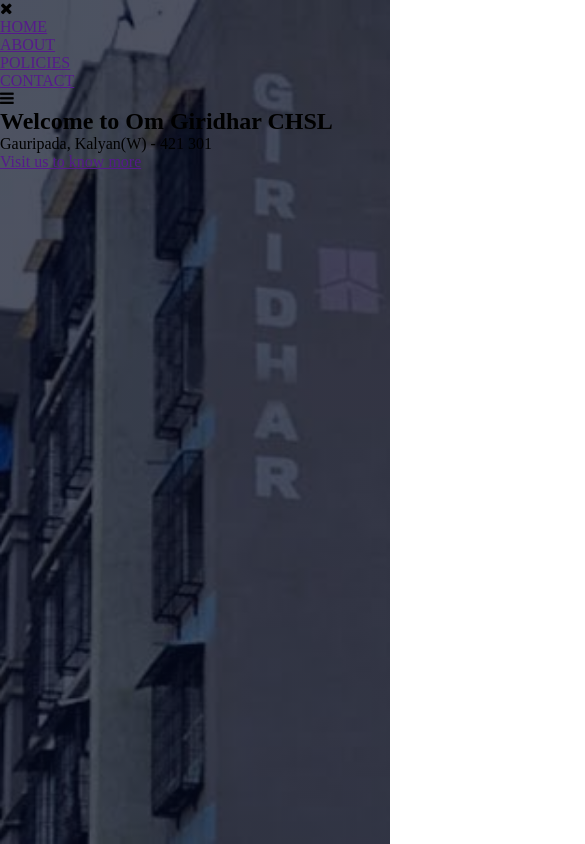
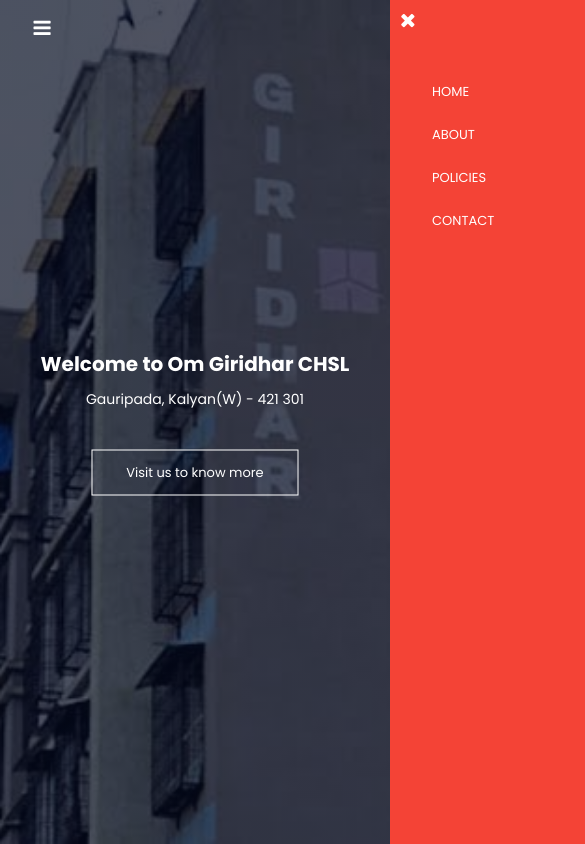
Before and after one commit to omgiridharchsl/site, a plain HTML site: page index.html in a window 390 px wide. Shown: the whole page, 585 px wide, since content can reach past the window. Drawn offline with Linux system fonts and the light colour scheme.

Commit message:
commit#9

```diff
--- a/style.css
+++ b/style.css
@@ -1,6 +1,7 @@
 *{
     margin: 0;
     padding: 0;
+    font-family: 'Poppins', sans-serif;
 }
 
 .header{
@@ -11,3 +12,116 @@
     background-size: cover;
     position: relative;
 }
+
+nav{
+    display: flex;
+    padding: 2% 6%;
+    justify-content: space-between;
+    align-items: center;
+}
+
+.nav-links{
+    flex: 1;
+    text-align: right;
+}
+
+.nav-links ul li{
+    list-style: none;
+    display: inline-block;
+    padding: 8px 12px;
+    position: relative;
+}
+
+.nav-links ul li a{
+    color: white;
+    text-decoration: none;
+    font-size: 13px;
+}
+
+.nav-links ul li::after{
+    content: '';
+    width: 0%;
+    height: 2px;
+    background: #f44336;
+    display: block;
+    margin: auto;
+    transition: 0.5s;
+}
+
+.nav-links ul li:hover::after{
+    width: 100%;
+}
+
+.text-box{
+    width: 90%;
+    color: white;
+    position: absolute;
+    top: 50%;
+    left: 50%;
+    transform: translate(-50%,-50%);
+    text-align: center;
+}
+
+.text-box h1{
+    font-size: 40px;
+}
+
+.text-box p{
+    margin: 10px 0 40px;
+    font-size: 14px;
+    color: white;
+}
+
+.visit-btn{
+    display: inline-block;
+    text-decoration: none;
+    color: white;
+    border: 1px solid #fff;
+    padding: 12px 34px;
+    font-size: 13px;
+    background: transparent;
+    position: relative;
+    cursor: pointer;
+}
+
+.visit-btn:hover{
+    border: 1px solid #f44336;
+    background: #f44336;
+    transition: 1s;
+}
+    nav .fa{
+        display: none;
+    }
+
+@media(max-width: 700px){
+    .text-box h1{
+        font-size: 20px;
+    }
+
+    .nav-links ul li{
+        display: block;
+    }
+
+    .nav-links{
+        position: absolute;
+        background: #f44336;
+        height: 100vh;
+        width: 200px;
+        top: 0;
+        right: -200px;
+        text-align: left;
+        z-index: 2;
+        transition: 1s;
+
+    }
+    nav .fa{
+        display: block;
+        color: #fff;
+        margin: 10px;
+        font-size: 20px;
+        cursor: pointer;
+    }
+    .nav-links ul {
+        padding: 30px;
+    }
+}
```
